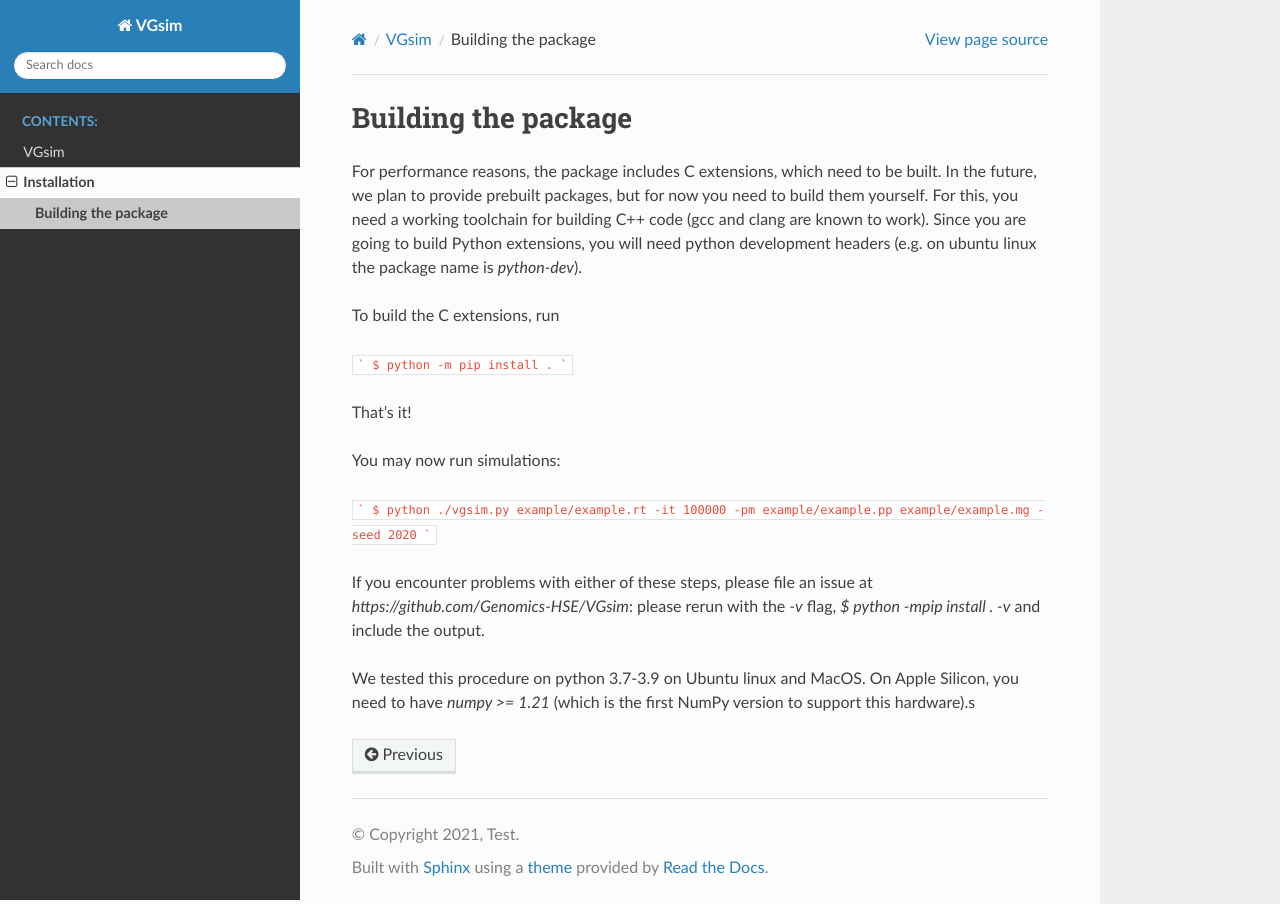
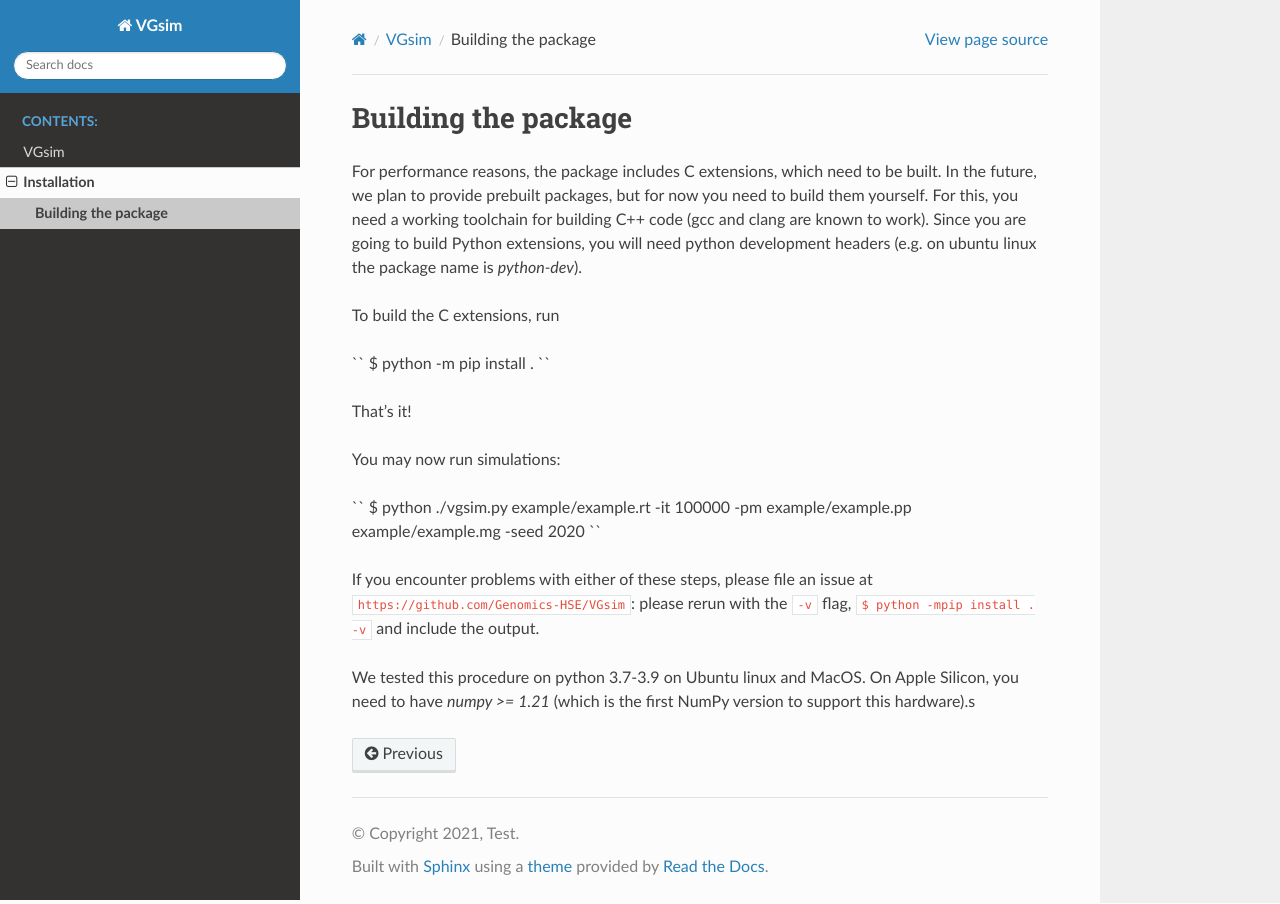
Before and after one commit to Genomics-HSE/VGsim, a Sphinx documentation site: the page built from docs/source/Installation.rst, in a window 1280 px wide. Built offline with Sphinx 7.4.7 and the Read the Docs theme 2.0.0, drawn with Linux system fonts in a browser that asks for light colours.

Commit message:
Wiki update

````diff
--- a/docs/source/Installation.rst
+++ b/docs/source/Installation.rst
@@ -10,21 +10,21 @@ you will need python development headers (e.g. on ubuntu linux the package name
 
 To build the C extensions, run
 
-```
+``
 $ python -m pip install .
-```
+``
 
 That's it!
 
 You may now run simulations:
 
-```
+``
 $ python ./vgsim.py example/example.rt -it 100000 -pm example/example.pp example/example.mg -seed 2020
-```
+``
 
 If you encounter problems with either of these steps, please file an issue at
-`https://github.com/Genomics-HSE/VGsim`: please rerun with the `-v` flag,
-`$ python -mpip install . -v` and include the output.
+``https://github.com/Genomics-HSE/VGsim``: please rerun with the ``-v`` flag,
+``$ python -mpip install . -v`` and include the output.
 
 We tested this procedure on python 3.7-3.9 on Ubuntu linux and MacOS.
 On Apple Silicon, you need to have `numpy >= 1.21` (which is the first NumPy
````
